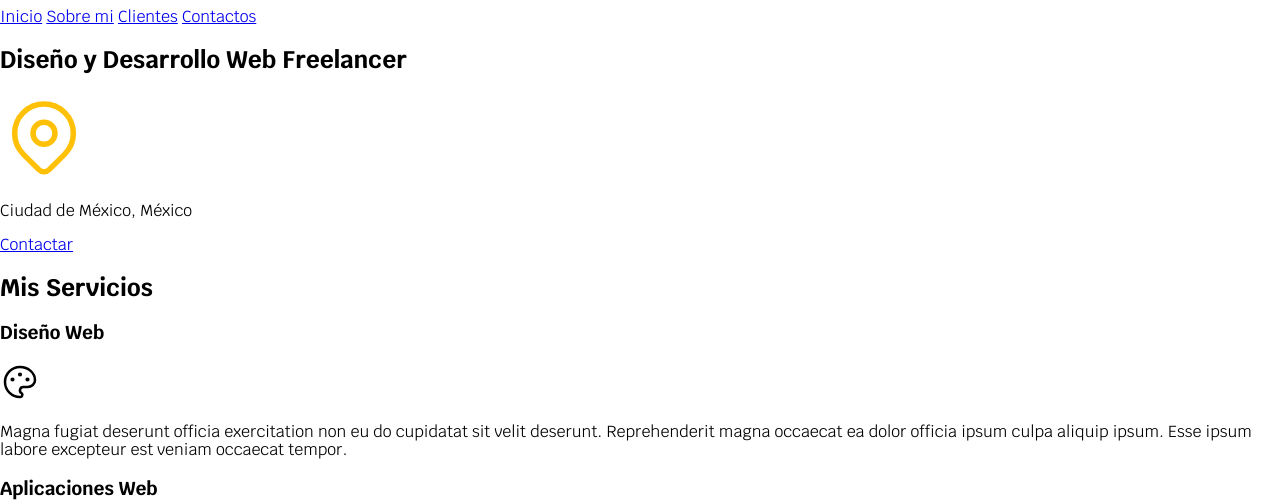
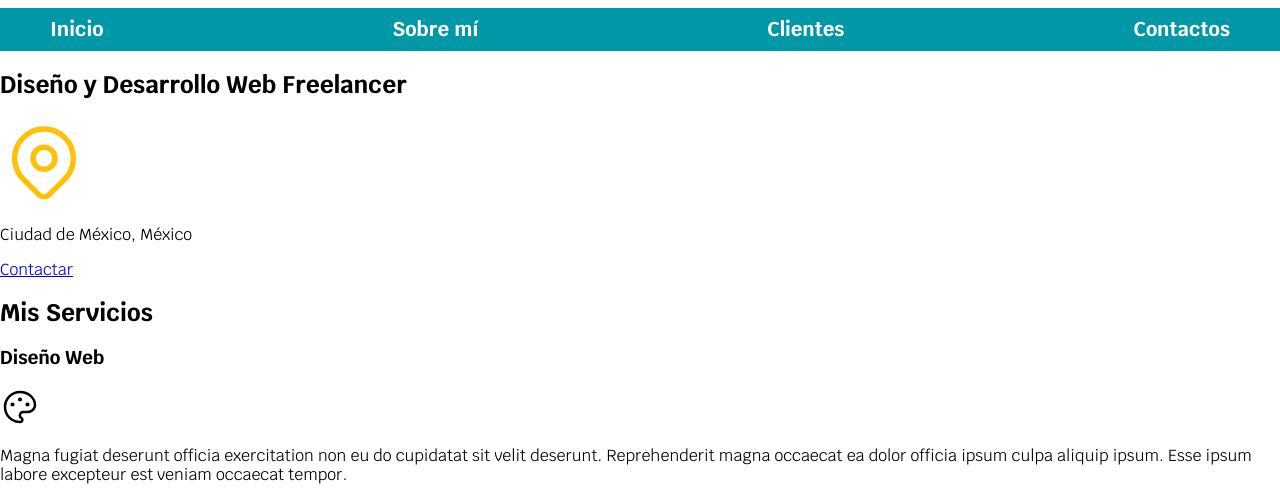
Before and after one commit to Fredhdz611/html-project-1, a plain HTML site: page index.html in a window 1280 px wide. Shown: the part 87-590 px from the top of the page. Drawn offline with Linux system fonts and the light colour scheme.

Commit message:
Added nav styles

```diff
--- a/css/styles.css
+++ b/css/styles.css
@@ -19,3 +19,25 @@ body {
 .title span {
   font-size: 2rem;
 }
+.nav-bg {
+  background-color: var(--secondary);
+}
+.container {
+  width: 120rem;
+  margin: 0 auto;
+}
+.main-nav {
+  display: flex;
+  justify-content: space-between;
+}
+.main-nav a {
+  color: var(--white);
+  text-decoration: none;
+  font-size: 2rem;
+  font-weight: 700;
+  padding: 1rem;
+}
+.main-nav a:hover {
+  background-color: var(--primary);
+  color: var(--black);
+}
--- a/index.html
+++ b/index.html
@@ -15,12 +15,14 @@
   <header>
     <h1 class="title">Alfredo Hernández <span>Freelancer</span></h1>
   </header>
-  <nav>
-    <a href="#">Inicio</a>
-    <a href="#">Sobre mi</a>
-    <a href="#">Clientes</a>
-    <a href="#">Contactos</a>
-  </nav>
+  <div class="nav-bg">
+    <nav class="main-nav container">
+      <a href="#">Inicio</a>
+      <a href="#">Sobre mí</a>
+      <a href="#">Clientes</a>
+      <a href="#">Contactos</a>
+    </nav>
+  </div>
   <section>
     <h2>Diseño y Desarrollo Web Freelancer</h2>
     <svg xmlns="http://www.w3.org/2000/svg" class="icon icon-tabler icon-tabler-map-pin" width="88" height="88"
@@ -64,7 +66,6 @@
         <path stroke="none" d="M0 0h24v24H0z" />
         <path
           d="M9 7c-3 0-4 3-4 5.5 0 3 2 7.5 4 7.5 1.088-.046 1.679-.5 3-.5 1.312 0 1.5.5 3 .5s4-3 4-5c-.028-.01-2.472-.403-2.5-3-.019-2.17 2.416-2.954 2.5-3-1.023-1.492-2.951-1.963-3.5-2-1.433-.111-2.83 1-3.5 1-.68 0-1.9-1-3-1z" />
-        <path d="M12 4a2 2 0 0 0 2 -2a2 2 0 0 0 -2 2uan De la torr" />
       </svg>
       <p>Magna fugiat deserunt officia exercitation non eu do cupidatat sit velit deserunt. Reprehenderit magna occaecat ea
         dolor officia ipsum culpa aliquip ipsum. Esse ipsum labore excepteur est veniam occaecat tempor.</p>
```
